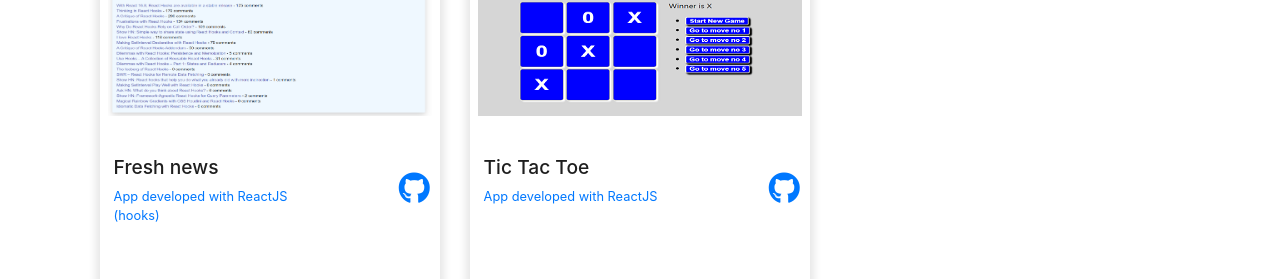
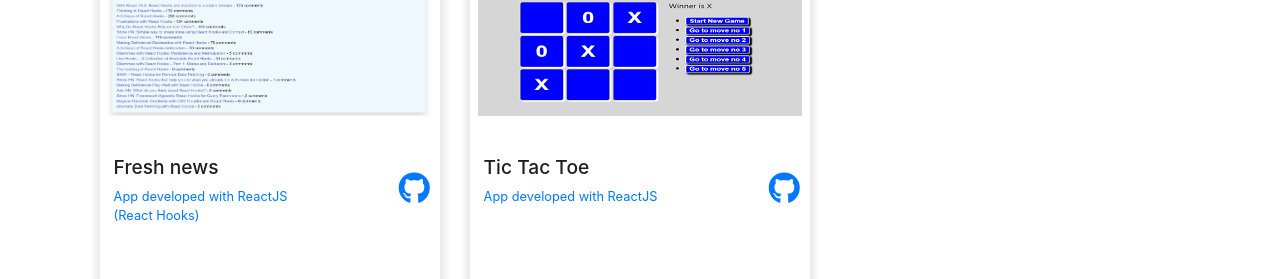
Before and after one commit to bogdantigheci/portfolio, a React (Create React App) app: page / in a window 1280 px wide. Shown: the part 1995-2274 px from the top of the page. Built offline with nearby package versions, Linux system fonts and the light colour scheme.

Commit message:
added fresh news project

```diff
--- a/src/components/Content/projectsList.js
+++ b/src/components/Content/projectsList.js
@@ -46,7 +46,7 @@ const projects = [
   },
   {
     title: 'Fresh news',
-    techStack: 'App developed with ReactJS (hooks)',
+    techStack: 'App developed with ReactJS (React Hooks)',
     projectLink: 'https://freshnews.netlify.app/',
     githubLink: 'https://github.com/bogdantigheci/newsfinder',
     img: 'img/freshnews.png',
```
